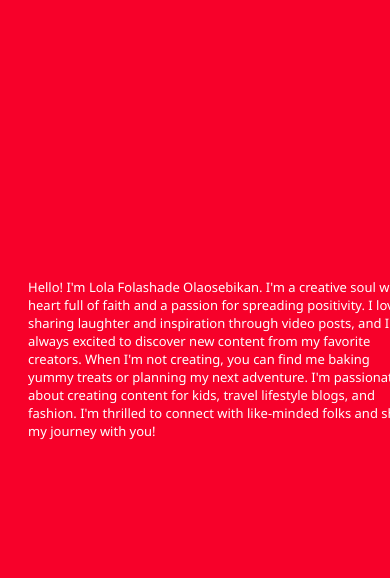
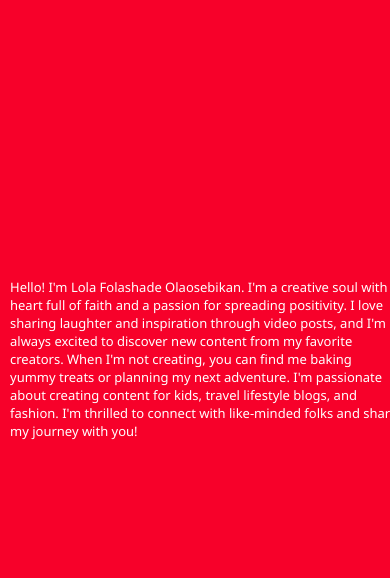
Before and after one commit to TamzCode8/Web, a plain HTML site: page index.html in a window 390 px wide. Shown: the part 430-1008 px from the top of the page. Drawn offline with Linux system fonts and the light colour scheme.

Commit message:
Update index.css

```diff
--- a/index.css
+++ b/index.css
@@ -49,7 +49,7 @@ a:hover{
      margin-top: 50px;
     color: white;
      top: 78%;
-     margin-left: 20px ;
+     margin-left: 2px ;
      width: 100% ;
      height: 300px ;
     font-size: small;
```
